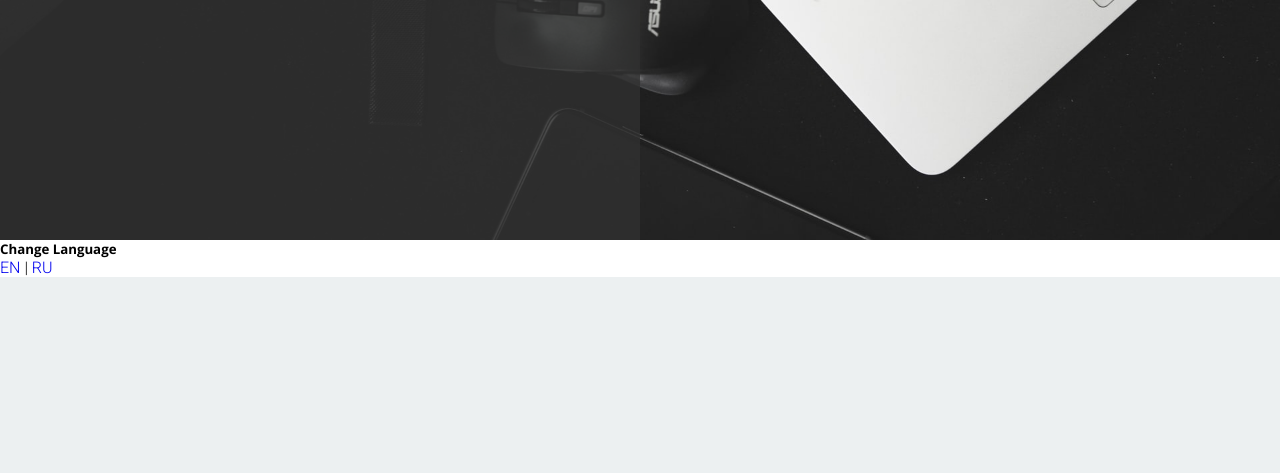
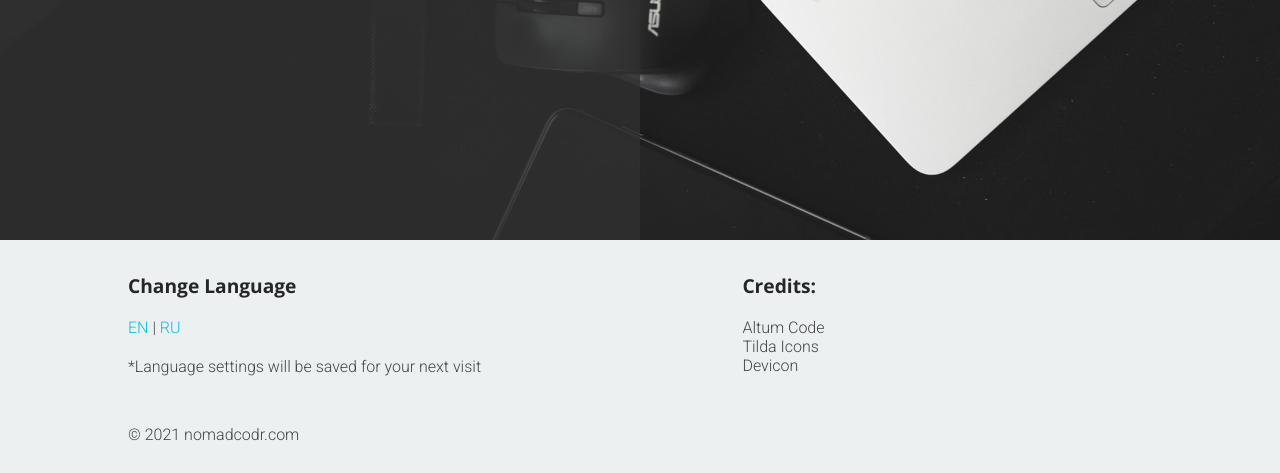
Before and after one commit to ShammasovAmir/portfolio-website-dev-ver, a PHP site: page / in a window 1280 px wide. Shown: the part 2709-3182 px from the top of the page. Before the commit the page ends 2986 px from the top, so only its background shows below. Run offline with PHP 8.4, Linux system fonts and the light colour scheme; some libraries are stand-ins or nearby versions.

Commit message:
Added footer styling

```diff
--- a/index.php
+++ b/index.php
@@ -137,10 +137,20 @@
     <footer>
         <div class="footer-container">
             <div class="choose-language">
-                <h5>Change Language</h5>
+                <h6>Change Language</h6>
                 <a href="#">EN </a>|<a href="#"> RU</a>
+                <p>*Language settings will be saved for your next visit</p>
+            </div>
+            <div class="credits">
+               <h6>Credits:</h6>
+                <ul>
+                    <li><a href="https://unsplash.com/@altumcode">Altum Code</a></li>
+                    <li><a href="https://tilda.cc/free-icons/">Tilda Icons</a></li>
+                    <li><a href="https://github.com/devicons/devicon">Devicon</a></li>
+                </ul>
             </div>
         </div>
+        <p>&#169; 2021 nomadcodr.com</p>
     </footer>
 
 </body>
--- /dev/null
+++ b/sass/_footer.scss
@@ -0,0 +1,59 @@
+footer{
+    color: $color-secondary-lightened;
+    background: $color-primary;
+
+    p{
+        padding-bottom: 1.5em;
+        width: 80%;
+        margin: 0 auto;
+    }
+
+    .footer-container{
+        width: 80%;
+        margin: 0 auto;
+        padding: 2em 0 1em;
+
+        h6{
+            font-size: 1rem;
+            color: $color-secondary-very-dark;
+            font-weight: 700;
+            padding-bottom: 1em;
+        }
+
+        .choose-language{
+            a{
+                color: $color-logo;
+            }
+
+            p{
+                padding-top: 1em;
+                width: unset;
+                margin: 0;
+            }
+        }
+
+        .credits{
+            a{
+                color: $color-secondary-lightened;
+            }
+        }
+    }
+}
+
+@media screen and (min-width: 800px){
+    footer .footer-container{
+        display: grid;
+        grid-template-columns: 1fr 1fr;
+        grid-gap: 20%;
+
+        h6{
+            font-size: 1.2em;
+        }
+    }
+}
+
+@media screen and (min-width: 1650px){
+    footer{
+        font-size: 1.25rem;
+    }
+}
--- a/sass/style.scss
+++ b/sass/style.scss
@@ -19,7 +19,7 @@ html{
     font-size: 16px;
 }
 
-h1, h2, h3, h4, h5{
+h1, h2, h3, h4, h5, h6{
     font-family: 'Open Sans', sans-serif;
 }
 
@@ -40,3 +40,4 @@ a{
 @import "./my-work";
 @import "./services";
 @import "./contact-me";
+@import "./footer";
```
Also changed, not shown: css/style.css.
